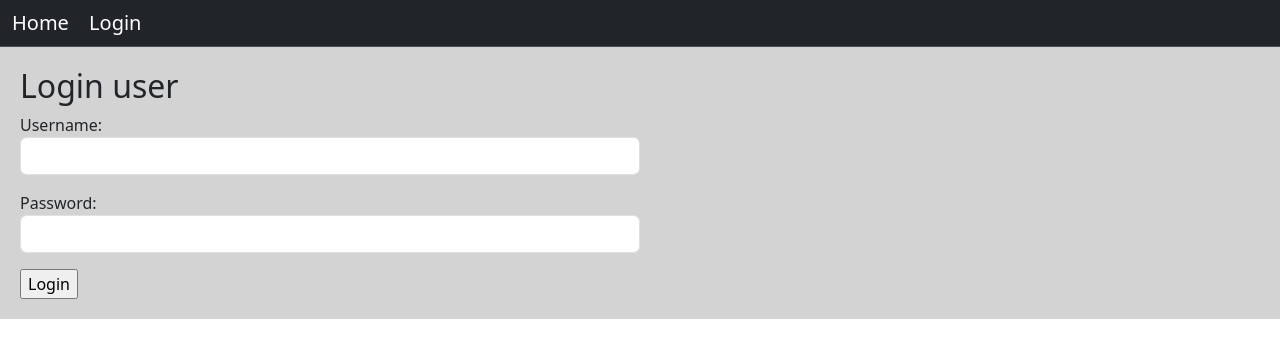
After one commit to abtinfi/simple-social-network, a Django app: page /accounts/login/ in a window 1280 px wide. The commit adds this page. Shown: the top 358 px of the page. Run offline with Django 4.2, Linux system fonts and the light colour scheme.

Commit message:
update gitignore and setup login in website

```diff
--- a/account/forms.py
+++ b/account/forms.py
@@ -1,4 +1,7 @@
+from typing import Any
 from django import forms
+from django.contrib.auth.models import User
+from django.core.exceptions import ValidationError
 
 
 class UserRegisterForm(forms.Form):
@@ -9,3 +12,36 @@ class UserRegisterForm(forms.Form):
     password = forms.CharField(
         widget=forms.PasswordInput(attrs={"class": "form-control"})
     )
+    conf_password = forms.CharField(
+        widget=forms.PasswordInput(attrs={"class": "form-control"}),
+        label="confirm password",
+    )
+
+    def clean_email(self):
+        email = self.cleaned_data["email"]
+        user = User.objects.filter(email=email).exists()
+        if user:
+            raise ValidationError("this email already exists")
+        return email
+
+    def clean_username(self):
+        username = self.cleaned_data["username"]
+        user = User.objects.filter(username=username).exists()
+        if user:
+            raise ValidationError("this username already exists")
+        return username
+
+    def clean(self):
+        cd = super().clean()
+        p1 = cd.get("password")
+        p2 = cd.get("conf_password")
+
+        if p1 and p2 and p1 and p1 != p2:
+            raise ValidationError("passwords must mach")
+
+
+class UserLogInForm(forms.Form):
+    username = forms.CharField(widget=forms.TextInput(attrs={"class": "form-control"}))
+    password = forms.CharField(
+        widget=forms.PasswordInput(attrs={"class": "form-control"})
+    )
--- /dev/null
+++ b/account/templates/account/login.html
@@ -0,0 +1,10 @@
+{% extends 'base.html' %}
+
+{% block content %}
+  <h2>Login user</h2>
+  <form action="" method="post" class="col-md-6" novalidate>
+    {% csrf_token %}
+    {{ form.as_p }}
+    <input type="submit" value="Login" />
+  </form>
+{% endblock %}
--- a/account/urls.py
+++ b/account/urls.py
@@ -3,5 +3,7 @@ from . import views
 
 app_name = "aacount"
 urlpatterns = [
-    path("register", views.RegisterView.as_view(), name="user_register"),
+    path("register/", views.UserRegisterView.as_view(), name="user_register"),
+    path("login/", views.UserLogInView.as_view(), name="user_login"),
+    path("logout/", views.UserLogOutView.as_view(), name="user_logout"),
 ]
--- a/account/views.py
+++ b/account/views.py
@@ -1,13 +1,14 @@
 from django.shortcuts import render, redirect
 from django.views import View
-from .forms import UserRegisterForm
+from .forms import UserRegisterForm, UserLogInForm
 from django.contrib.auth.models import User
 from django.contrib import messages
+from django.contrib.auth import authenticate, login, logout
 
 # Create your views here.
 
 
-class RegisterView(View):
+class UserRegisterView(View):
     form_class = UserRegisterForm
     template_form = "account/register.html"
 
@@ -26,3 +27,33 @@ class RegisterView(View):
             messages.success(request, "you registered successfuly", "success")
             return redirect("home:home")
         return render(request, self.template_form, {"form": form})
+
+
+class UserLogInView(View):
+    form_class = UserLogInForm
+    template_name = "account/login.html"
+
+    def get(self, request):
+        form = self.form_class
+        return render(request, self.template_name, {"form": form})
+
+    def post(self, request):
+        form = self.form_class(request.POST)
+        if form.is_valid():
+            cd = form.cleaned_data
+            user = authenticate(
+                request, username=cd["username"], password=cd["password"]
+            )
+            if user is not None:
+                login(request, user)
+                messages.success(request, "user login successfuly", "success")
+                return redirect("home:home")
+            messages.error(request, "username or password is wrong", "warning")
+        return render(request, self.template_name, {"form": form})
+
+
+class UserLogOutView(View):
+    def get(self, request):
+        logout(request)
+        messages.success(request, "user logout successfuly", "success")
+        return redirect("home:home")
--- a/templates/inc/navbar.html
+++ b/templates/inc/navbar.html
@@ -1,5 +1,12 @@
 <nav class="navbar bg-dark border-bottom border-body" data-bs-theme="dark">
   <div class="container-fluid">
-    <a class="navbar-brand" href="{% url "home:home" %}">Home</a>
+    <div>
+      <a class="navbar-brand" href="{% url 'home:home' %}">Home</a>
+      {% if request.user.is_authenticated %}
+      <a class="navbar-brand" href="{% url 'account:user_register' %}">Register</a>
+      <a class="navbar-brand" href="{% url 'account:user_logout' %}">Logout</a>
+      {% else %}
+      <a class="navbar-brand" href="{% url 'account:user_login' %}">Login</a>
+      {% endif %}
   </div>
 </nav>
```
Also changed, not shown: db.sqlite3 (added), 1 other file.
